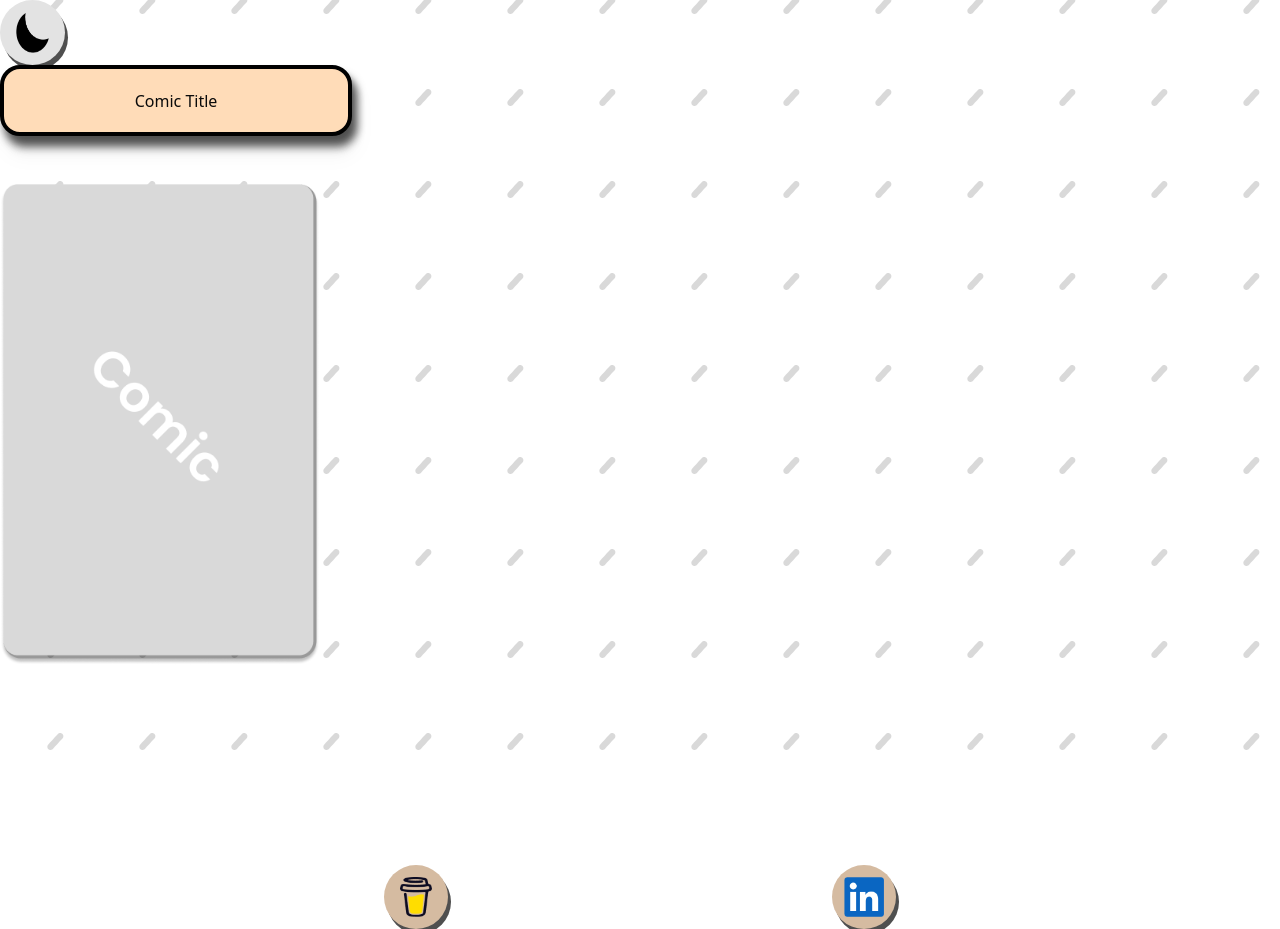
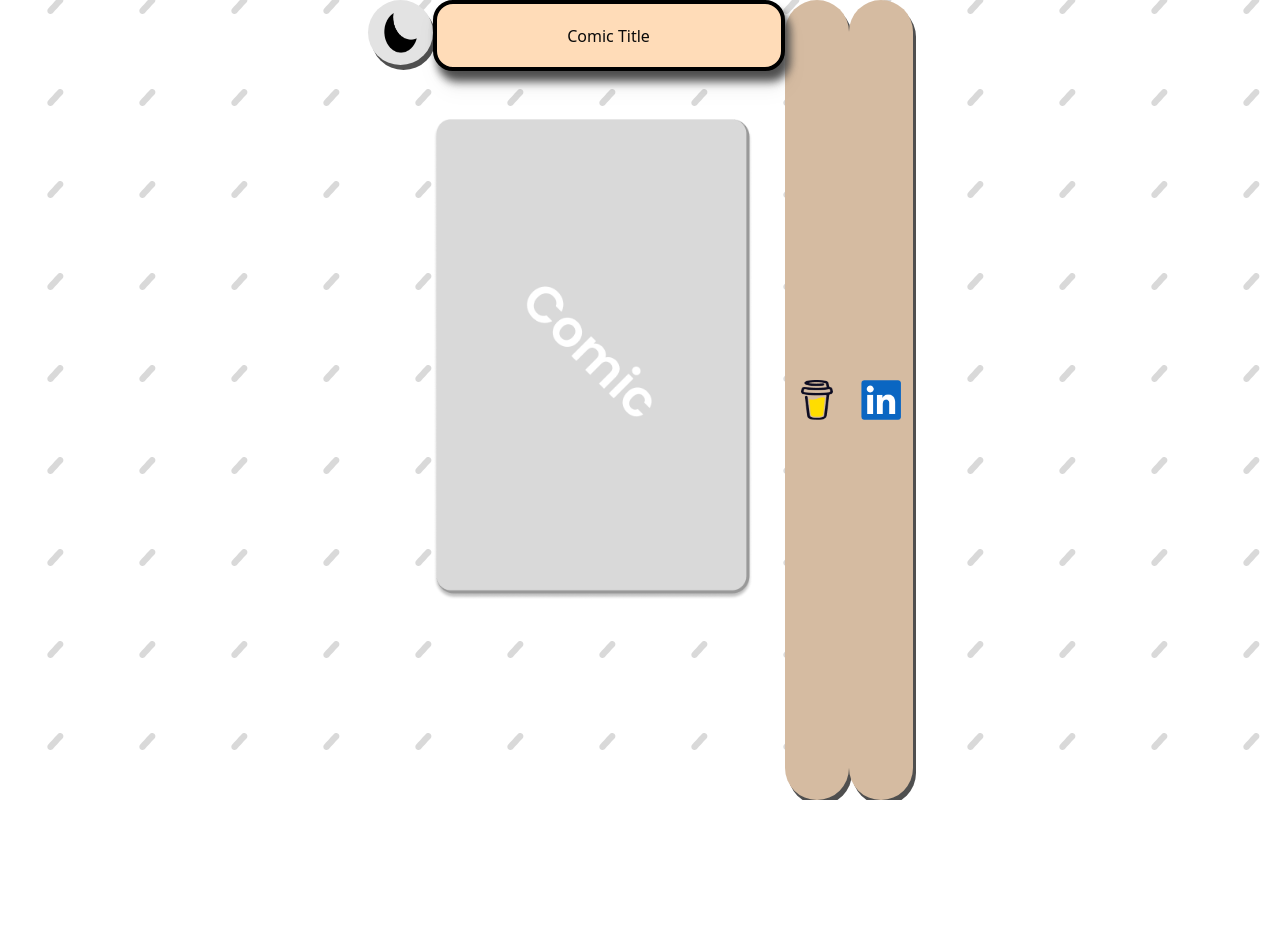
Before and after one commit to Marquis4484/page_turner, a Next.js app: page / in a window 1280 px wide. After the commit the page ends 800 px from the top, so only its background shows below. Built offline with nearby package versions, Linux system fonts and the light colour scheme.

Commit message:
centering content

```diff
--- a/app/page.tsx
+++ b/app/page.tsx
@@ -10,11 +10,10 @@
 
 function Home() {
   return (
-    <div id="frontpage" className="bg-bannerImg  h-screen">
-
+    <div id="frontpage" className="bg-bannerImg flex justify-center h-screen">
       <button
         id="darkmode_button"
-          className="h-[65px] w-[65px] py-3 px-4 bg-[#E3E3E3] inset-shadow-xs rounded-full duration-200  hover:bg-[#cecece] active:bg-[#9a9a9a] shadow-[3px_5px_0px_#4f4f4f]  active:shadow-[0px_0px_0px_#4f4f4f] active:duration-100  active:translate-y-[2px] active:translate-x-[2px] "
+        className="justify-start h-[65px] w-[65px] py-3 px-4 bg-[#E3E3E3] inset-shadow-xs rounded-full duration-200  hover:bg-[#cecece] active:bg-[#9a9a9a] shadow-[3px_5px_0px_#4f4f4f]  active:shadow-[0px_0px_0px_#4f4f4f] active:duration-100  active:translate-y-[2px] active:translate-x-[2px] "
       >
         <Image src={Darkmode} alt="Darkmode" className="h-10 w-10" />
       </button>
@@ -27,7 +26,6 @@
           <Image src={Comic} alt="Comic" className="w-[20rem] mb-4" />
         </Link>
       </div>
-
 
       <div id="social_links" className="flex justify-evenly">
         <button className="bg-[#D5BBA1] py-3 px-4 rounded-full duration-200 hover:bg-[#b7a08a] shadow-[3px_5px_0px_#4f4f4f]  active:shadow-[0px_0px_0px_#4f4f4f] active:duration-100  active:translate-y-[2px] active:translate-x-[2px] ">
```
Lines whose indentation alone changed are shown as unchanged.
